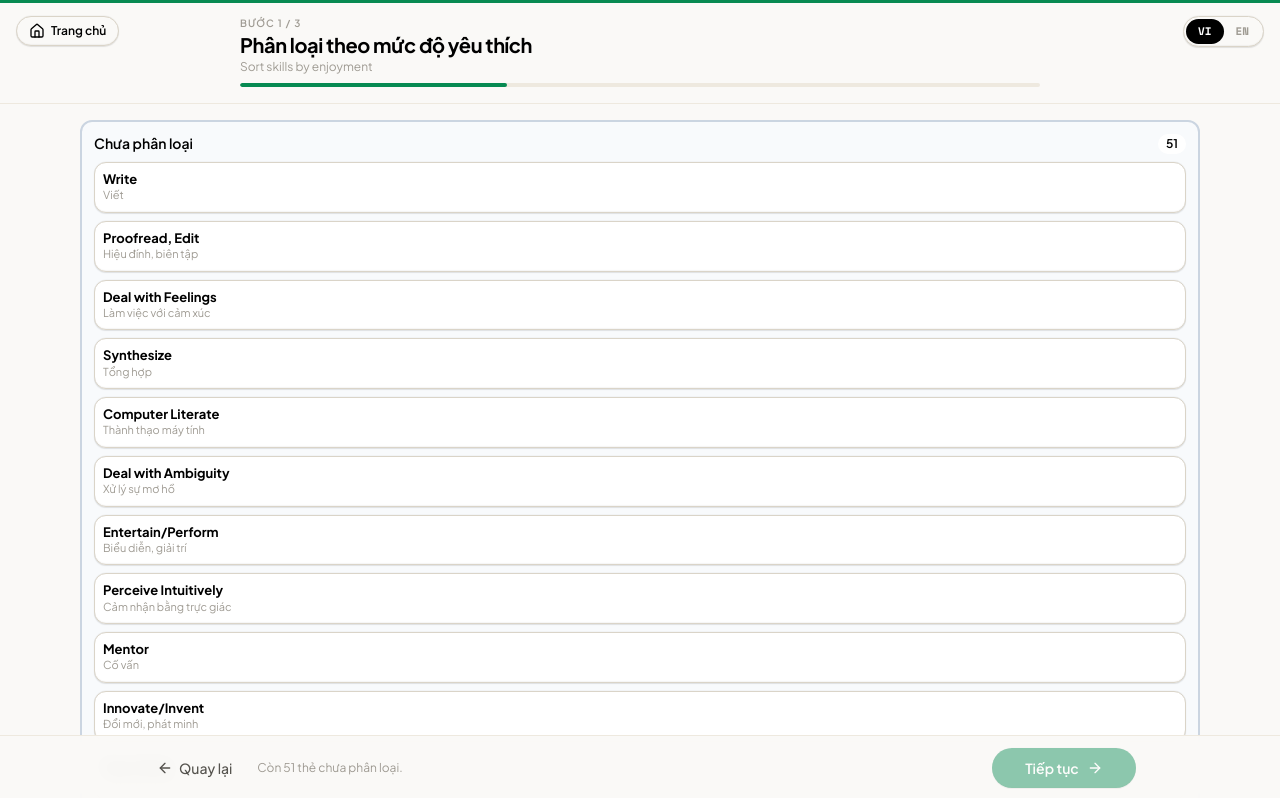
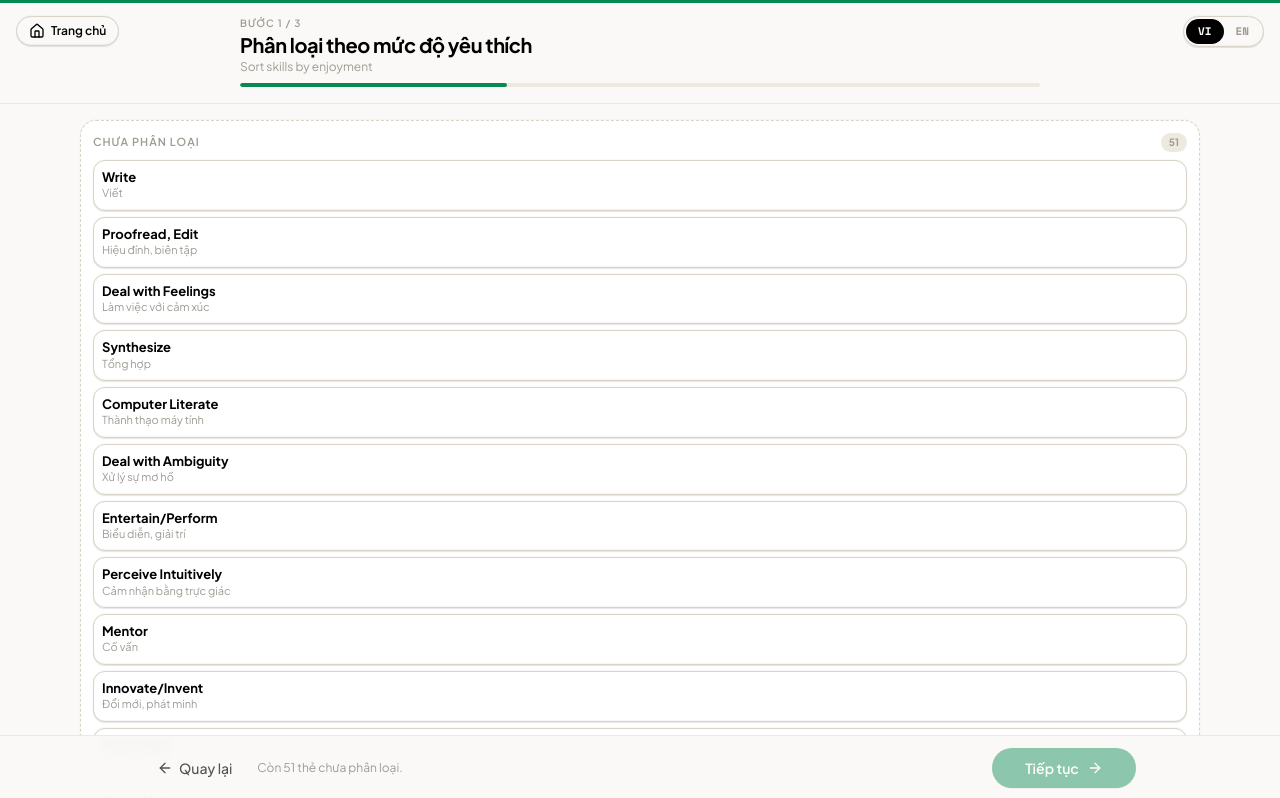
Before and after one commit to Thiendmh/KnowDellCardSorts, a Next.js app: page /skills/enjoyment in a window 1280 px wide. Shown: the top 798 px of the page. Built offline with nearby package versions, Linux system fonts and the light colour scheme.

Commit message:
feat(clay): update Skills sort components with clay style
Co-Authored-By: Claude Sonnet 4.6 <noreply@anthropic.com>

```diff
--- a/components/skills/EnjoymentAssignSheet.tsx
+++ b/components/skills/EnjoymentAssignSheet.tsx
@@ -6,7 +6,6 @@ import {
   DialogHeader,
   DialogTitle,
 } from "@/components/ui/dialog";
-import { Button } from "@/components/ui/button";
 import type { Card } from "@/types";
 import {
   ENJOYMENT_LEVELS,
@@ -15,13 +14,14 @@ import {
 } from "@/types/motivatedSkills";
 import { Undo2 } from "lucide-react";
 import { useT, useLanguage, pickCardDesc } from "@/i18n";
+import { cn } from "@/lib/utils";
 
-const COLOR: Record<EnjoymentLevel, string> = {
-  love: "bg-emerald-100 hover:bg-emerald-200 text-emerald-900 border-emerald-300",
-  "like-a-lot": "bg-sky-100 hover:bg-sky-200 text-sky-900 border-sky-300",
-  like: "bg-amber-100 hover:bg-amber-200 text-amber-900 border-amber-300",
-  dislike: "bg-orange-100 hover:bg-orange-200 text-orange-900 border-orange-300",
-  hate: "bg-rose-100 hover:bg-rose-200 text-rose-900 border-rose-300",
+const LEVEL_STYLE: Record<EnjoymentLevel, string> = {
+  love:       "border-lemon-400 bg-[#fff8e6] text-lemon-700 hover:bg-lemon-400/30",
+  "like-a-lot": "border-lemon-400 bg-[#fff8e6] text-lemon-700 hover:bg-lemon-400/20",
+  like:       "border-clay-oat bg-white text-clay-black hover:bg-clay-oat-light",
+  dislike:    "border-clay-oat bg-white text-clay-black hover:bg-clay-oat-light",
+  hate:       "border-red-200 bg-[#fff0f0] text-red-800 hover:bg-red-100",
 };
 
 interface Props {
@@ -31,49 +31,43 @@ interface Props {
   onAssign: (bucket: EnjoymentBucket) => void;
 }
 
-export function EnjoymentAssignSheet({
-  card,
-  currentBucket,
-  onClose,
-  onAssign,
-}: Props) {
+export function EnjoymentAssignSheet({ card, currentBucket, onClose, onAssign }: Props) {
   const t = useT();
   const lang = useLanguage();
   return (
     <Dialog open={!!card} onOpenChange={(o) => !o && onClose()}>
-      <DialogContent>
+      <DialogContent className="bg-clay-cream">
         {card && (
           <>
             <DialogHeader>
-              <DialogTitle>{card.en}</DialogTitle>
-              <p className="text-sm text-muted-foreground">{card.vi}</p>
-              <p className="text-xs text-muted-foreground">
-                {pickCardDesc(card, lang)}
-              </p>
+              <DialogTitle className="font-bold tracking-tight text-clay-black">
+                {card.en}
+              </DialogTitle>
+              <p className="text-sm text-clay-silver">{card.vi}</p>
+              <p className="text-xs text-clay-charcoal">{pickCardDesc(card, lang)}</p>
             </DialogHeader>
             <div className="grid grid-cols-1 gap-2">
               {ENJOYMENT_LEVELS.map((b) => (
                 <button
                   key={b}
                   onClick={() => onAssign(b)}
-                  className={`rounded-lg border-2 p-3 text-left transition-colors ${COLOR[b]} ${
-                    currentBucket === b ? "ring-2 ring-primary" : ""
-                  }`}
+                  className={cn(
+                    "clay-btn rounded-xl border p-3 text-left text-sm font-semibold transition-colors",
+                    LEVEL_STYLE[b],
+                    currentBucket === b && "ring-2 ring-offset-1 ring-[var(--deck-color,#fbbd41)]",
+                  )}
                 >
-                  <div className="font-semibold">
-                    {t.skills.enjoyment.buckets[b]}
-                  </div>
+                  {t.skills.enjoyment.buckets[b]}
                 </button>
               ))}
               {currentBucket && currentBucket !== "unsorted" && (
-                <Button
-                  variant="outline"
-                  className="mt-1"
+                <button
                   onClick={() => onAssign("unsorted")}
+                  className="clay-btn mt-1 flex items-center gap-2 rounded-xl border border-clay-oat px-4 py-2.5 text-sm font-medium text-clay-charcoal hover:bg-clay-oat-light"
                 >
-                  <Undo2 />
+                  <Undo2 className="h-4 w-4" />
                   {t.skills.enjoyment.assignSheetReturn}
-                </Button>
+                </button>
               )}
             </div>
           </>
--- a/components/skills/EnjoymentBucketColumn.tsx
+++ b/components/skills/EnjoymentBucketColumn.tsx
@@ -10,13 +10,13 @@ import { DraggableCard } from "@/components/sort/DraggableCard";
 import { cn } from "@/lib/utils";
 import { useT } from "@/i18n";
 
-const COLOR: Record<EnjoymentBucket, string> = {
-  unsorted: "border-slate-300 bg-slate-50",
-  love: "border-emerald-300 bg-emerald-50",
-  "like-a-lot": "border-sky-300 bg-sky-50",
-  like: "border-amber-300 bg-amber-50",
-  dislike: "border-orange-300 bg-orange-50",
-  hate: "border-rose-300 bg-rose-50",
+const IS_TOP: Record<EnjoymentBucket, boolean> = {
+  unsorted: false,
+  love: true,
+  "like-a-lot": true,
+  like: false,
+  dislike: false,
+  hate: false,
 };
 
 interface EnjoymentBucketColumnProps {
@@ -34,35 +34,47 @@ export function EnjoymentBucketColumn({
   const { isOver, setNodeRef } = useDroppable({ id: bucket });
   const isRegular = bucket !== "unsorted";
   const underfilled = isRegular && cards.length < MIN_PER_ENJOYMENT_BUCKET;
+  const isTopBucket = IS_TOP[bucket];
 
   return (
     <div
       ref={setNodeRef}
       className={cn(
-        "flex flex-col rounded-lg border-2 p-3 transition-colors",
-        COLOR[bucket],
-        isOver && "ring-2 ring-primary ring-offset-2",
+        "flex flex-col rounded-2xl border border-dashed border-clay-oat bg-white p-3 transition-colors shadow-clay",
+        isOver && "border-solid border-clay-oat bg-clay-cream",
       )}
     >
       <div className="mb-2 flex items-center justify-between">
-        <div className="font-semibold text-sm leading-tight">
+        <div
+          className="text-[11px] font-semibold uppercase tracking-[1px]"
+          style={{
+            color: isTopBucket
+              ? "var(--deck-color, #fbbd41)"
+              : bucket === "hate"
+              ? "#c0272d"
+              : "#9f9b93",
+          }}
+        >
           {t.skills.enjoyment.buckets[bucket]}
         </div>
         <div
           className={cn(
-            "rounded-full bg-white px-2 py-0.5 text-xs font-semibold",
-            isRegular && !underfilled && "bg-emerald-500 text-white",
-            underfilled && "bg-destructive text-destructive-foreground",
+            "rounded-full px-2 py-0.5 text-[10px] font-bold",
+            isRegular && !underfilled ? "text-white" : underfilled ? "bg-red-100 text-red-700" : "bg-clay-oat-light text-clay-silver",
           )}
+          style={
+            isRegular && !underfilled
+              ? { backgroundColor: "var(--deck-color, #fbbd41)", color: "var(--deck-text-color, #000)" }
+              : undefined
+          }
         >
-          {isRegular
-            ? t.skills.enjoyment.counterBelow(cards.length)
-            : cards.length}
+          {isRegular ? t.skills.enjoyment.counterBelow(cards.length) : cards.length}
         </div>
       </div>
-      <div className="flex-1 space-y-2 min-h-20">
+
+      <div className="min-h-20 flex-1 space-y-1.5">
         {cards.length === 0 ? (
-          <div className="flex items-center justify-center rounded border border-dashed border-slate-300 py-6 text-xs text-muted-foreground">
+          <div className="flex items-center justify-center rounded-xl border border-dashed border-clay-oat py-6 text-[11px] text-clay-silver">
             {t.skills.enjoyment.dropHere}
           </div>
         ) : (
```
